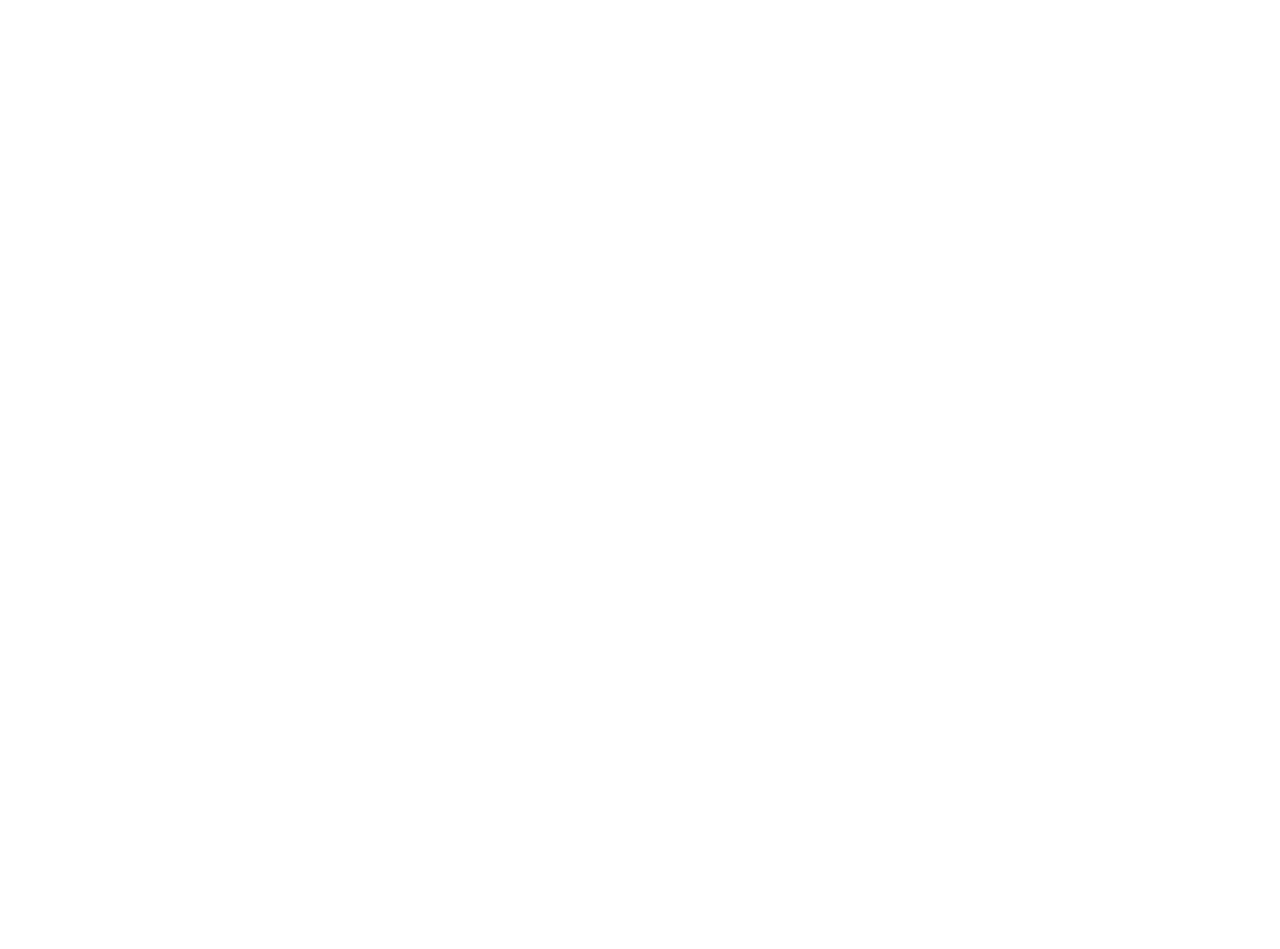
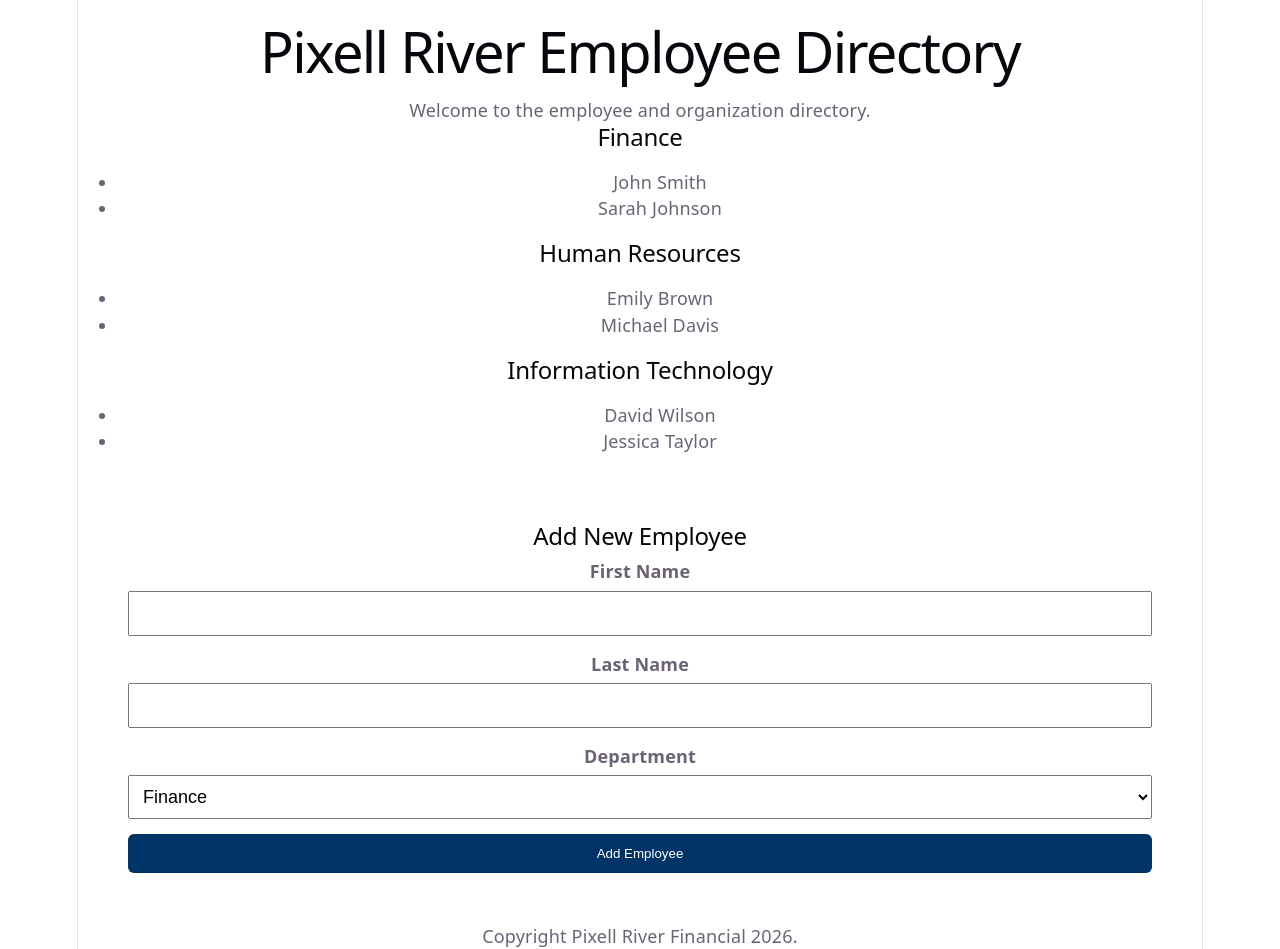
Before and after one commit to Arsh607/Full_Stack_Dev_Lab, a React (Vite) app in the folder pixell-river-directory/: page / in a window 1280 px wide. Shown: the part 1060-2009 px from the top of the page. Before the commit the page ends 809 px from the top, so only its background shows below. Built offline with nearby package versions, Linux system fonts and the light colour scheme.

Commit message:
feat: Completed lab 2.1.

```diff
--- a/pixell-river-directory/src/App.css
+++ b/pixell-river-directory/src/App.css
@@ -1,33 +1,37 @@
-.site-header {
-  background-color: #003366;
-  color: white;
+.form-section {
+  background-color: white;
+  margin: 30px;
   padding: 20px;
-  display: flex;
-  align-items: center;
-  gap: 30px;
-}
-
-.logo {
-  width: 110px;
-  background-color: white;
-  padding: 10px;
-  border-radius: 12px;
-}
-
-main {
-  padding: 30px;
-}
-
-.department-card {
-  background-color: white;
-  padding: 20px;
-  margin-bottom: 20px;
   border-radius: 8px;
 }
 
-footer {
+.form-section form {
+  display: grid;
+  gap: 15px;
+}
+
+.form-section label {
+  display: grid;
+  gap: 6px;
+  font-weight: bold;
+}
+
+.form-section input,
+.form-section select {
+  padding: 10px;
+  font-size: 1rem;
+}
+
+.form-section button {
+  padding: 12px;
   background-color: #003366;
   color: white;
-  text-align: center;
-  padding: 15px;
+  border: none;
+  border-radius: 6px;
+  cursor: pointer;
 }
+
+.error-message {
+  color: red;
+  font-weight: bold;
+}
--- a/pixell-river-directory/src/App.tsx
+++ b/pixell-river-directory/src/App.tsx
@@ -1,13 +1,35 @@
+import { useState } from "react";
 import "./App.css";
 import Header from "./components/Header";
 import MainContent from "./components/MainContent";
 import Footer from "./components/Footer";
+import EmployeeForm from "./components/EmployeeForm";
+import departmentData from "./data/departments.json";
+import type { Department, Employee } from "./types/Employee";
 
 function App() {
+  const [departments, setDepartments] = useState<Department[]>(departmentData);
+
+  const addEmployee = (departmentName: string, employee: Employee) => {
+    const updatedDepartments = departments.map((department) => {
+      if (department.name === departmentName) {
+        return {
+          ...department,
+          employees: [...department.employees, employee],
+        };
+      }
+
+      return department;
+    });
+
+    setDepartments(updatedDepartments);
+  };
+
   return (
     <>
       <Header />
-      <MainContent />
+      <MainContent departments={departments} />
+      <EmployeeForm departments={departments} onAddEmployee={addEmployee} />
       <Footer />
     </>
   );
--- /dev/null
+++ b/pixell-river-directory/src/components/EmployeeForm.tsx
@@ -0,0 +1,89 @@
+import { useState } from "react";
+import type { Department, Employee } from "../types/Employee";
+
+interface EmployeeFormProps {
+  departments: Department[];
+  onAddEmployee: (departmentName: string, employee: Employee) => void;
+}
+
+function EmployeeForm({ departments, onAddEmployee }: EmployeeFormProps) {
+  const [firstName, setFirstName] = useState("");
+  const [lastName, setLastName] = useState("");
+  const [departmentName, setDepartmentName] = useState(departments[0]?.name || "");
+  const [validationMessage, setValidationMessage] = useState("");
+
+  const handleSubmit = (event: React.FormEvent<HTMLFormElement>) => {
+    event.preventDefault();
+
+    setValidationMessage("");
+
+    if (firstName.trim().length < 3) {
+      setValidationMessage("First name must be at least 3 characters long.");
+      return;
+    }
+
+    if (!departmentName) {
+      setValidationMessage("Please select a department.");
+      return;
+    }
+
+    const newEmployee: Employee = {
+      firstName: firstName.trim(),
+      lastName: lastName.trim() || undefined,
+    };
+
+    onAddEmployee(departmentName, newEmployee);
+
+    setFirstName("");
+    setLastName("");
+    setDepartmentName(departments[0]?.name || "");
+  };
+
+  return (
+    <section className="form-section">
+      <h2>Add New Employee</h2>
+
+      {validationMessage && (
+        <p className="error-message">{validationMessage}</p>
+      )}
+
+      <form onSubmit={handleSubmit}>
+        <label>
+          First Name
+          <input
+            type="text"
+            value={firstName}
+            onChange={(event) => setFirstName(event.target.value)}
+          />
+        </label>
+
+        <label>
+          Last Name
+          <input
+            type="text"
+            value={lastName}
+            onChange={(event) => setLastName(event.target.value)}
+          />
+        </label>
+
+        <label>
+          Department
+          <select
+            value={departmentName}
+            onChange={(event) => setDepartmentName(event.target.value)}
+          >
+            {departments.map((department) => (
+              <option key={department.name} value={department.name}>
+                {department.name}
+              </option>
+            ))}
+          </select>
+        </label>
+
+        <button type="submit">Add Employee</button>
+      </form>
+    </section>
+  );
+}
+
+export default EmployeeForm;
--- a/pixell-river-directory/src/components/MainContent.tsx
+++ b/pixell-river-directory/src/components/MainContent.tsx
@@ -1,13 +1,14 @@
-import departments from "../data/departments.json";
 import type { Department } from "../types/Employee";
 import DepartmentSection from "./DepartmentSection";
 
-function MainContent() {
-  const departmentData: Department[] = departments;
+interface MainContentProps {
+  departments: Department[];
+}
 
+function MainContent({ departments }: MainContentProps) {
   return (
     <main>
-      {departmentData.map((department) => (
+      {departments.map((department) => (
         <DepartmentSection key={department.name} department={department} />
       ))}
     </main>
```
